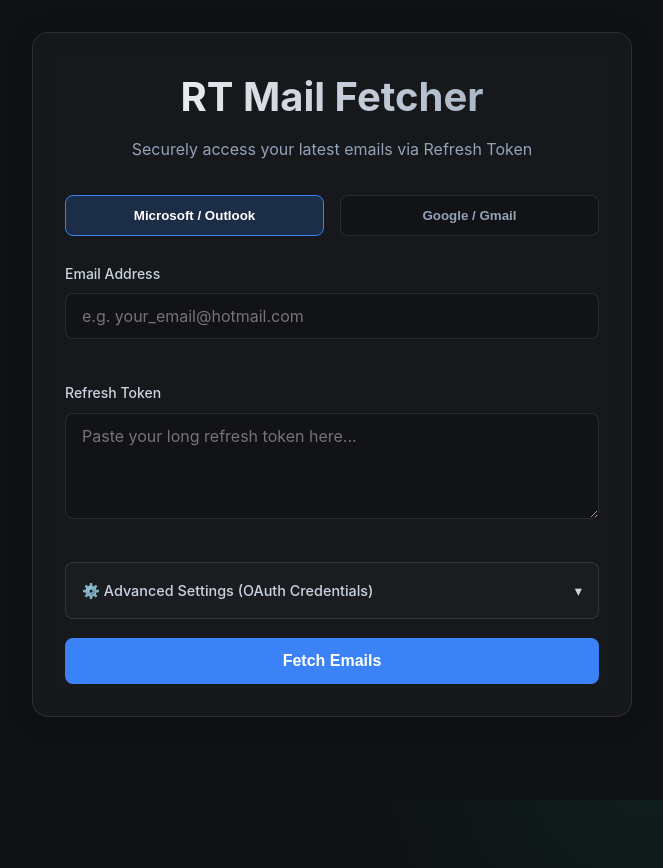
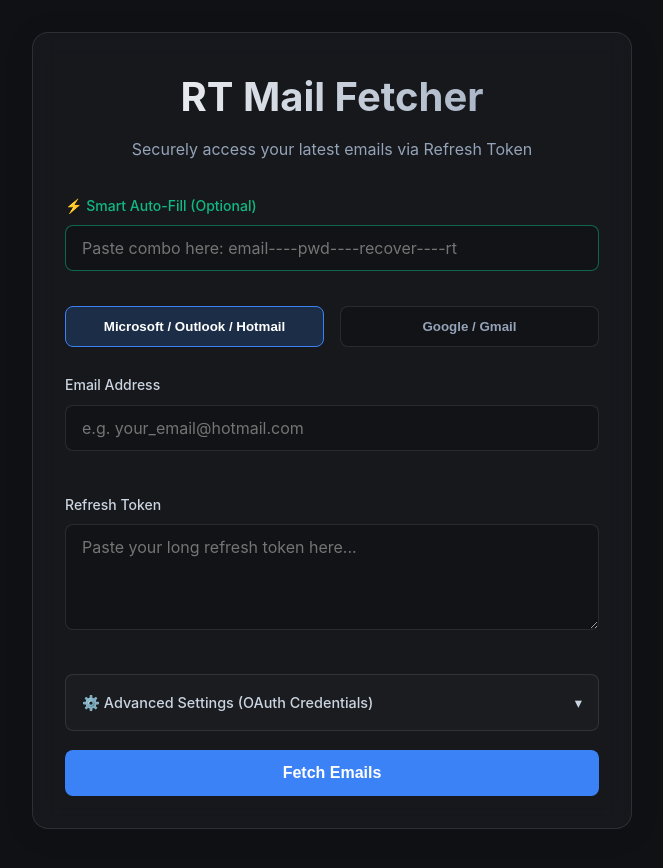
Before and after one commit to wair56/rtmail-helper, a Next.js app: page / in a window 1280 px wide. Shown: the top 868 px of the page, without its empty margins (308-971 px from the left). Built offline with nearby package versions, Linux system fonts and the light colour scheme.

Commit message:
feat: add smart paste interaction and detailed error messages

```diff
--- a/app/page.tsx
+++ b/app/page.tsx
@@ -10,6 +10,19 @@
   const [customClientId, setCustomClientId] = useState('');
   const [customClientSecret, setCustomClientSecret] = useState('');
   const [showAdvanced, setShowAdvanced] = useState(false);
+
+  const handleSmartPaste = (val: string) => {
+    if (val.includes('----')) {
+      const parts = val.split('----').map(p => p.trim());
+      if (parts.length >= 2) {
+        setEmail(parts[0]);
+        // Usually, the RT is the last part
+        setRefreshToken(parts[parts.length - 1]);
+        return;
+      }
+    }
+    // If not a combo string, just set the value normally based on context
+  };
 
   const [loading, setLoading] = useState(false);
   const [error, setError] = useState('');
@@ -37,7 +50,13 @@
       const json = await res.json();
 
       if (!res.ok) {
-        throw new Error(json.error || 'Failed to fetch emails. Check your RT or credentials.');
+        let errorMsg = json.error || 'Failed to fetch emails.';
+        if (json.details && json.details.error_description) {
+          errorMsg += `\nDetailed Error: ${json.details.error_description}`;
+        } else if (json.details) {
+          errorMsg += `\nDetails: ${JSON.stringify(json.details)}`;
+        }
+        throw new Error(errorMsg);
       }
 
       setEmails(json.data);
@@ -56,6 +75,17 @@
 
         <form onSubmit={handleSubmit} style={{ display: 'flex', flexDirection: 'column', gap: '1.2rem' }}>
 
+          <div className="input-group" style={{ marginBottom: '1rem' }}>
+            <label className="input-label" htmlFor="smart_paste" style={{ color: 'var(--success)' }}>⚡ Smart Auto-Fill (Optional)</label>
+            <input
+              id="smart_paste"
+              className="input-field"
+              placeholder="Paste combo here: email----pwd----recover----rt"
+              onChange={(e) => handleSmartPaste(e.target.value)}
+              style={{ borderColor: 'rgba(16, 185, 129, 0.5)' }}
+            />
+          </div>
+
           <div className="provider-selector" style={{ display: 'flex', gap: '1rem', marginBottom: '0.5rem' }}>
             <button
               type="button"
@@ -68,7 +98,7 @@
                 transition: 'all 0.2s', fontWeight: 600
               }}
             >
-              Microsoft / Outlook
+              Microsoft / Outlook / Hotmail
             </button>
             <button
               type="button"
```
